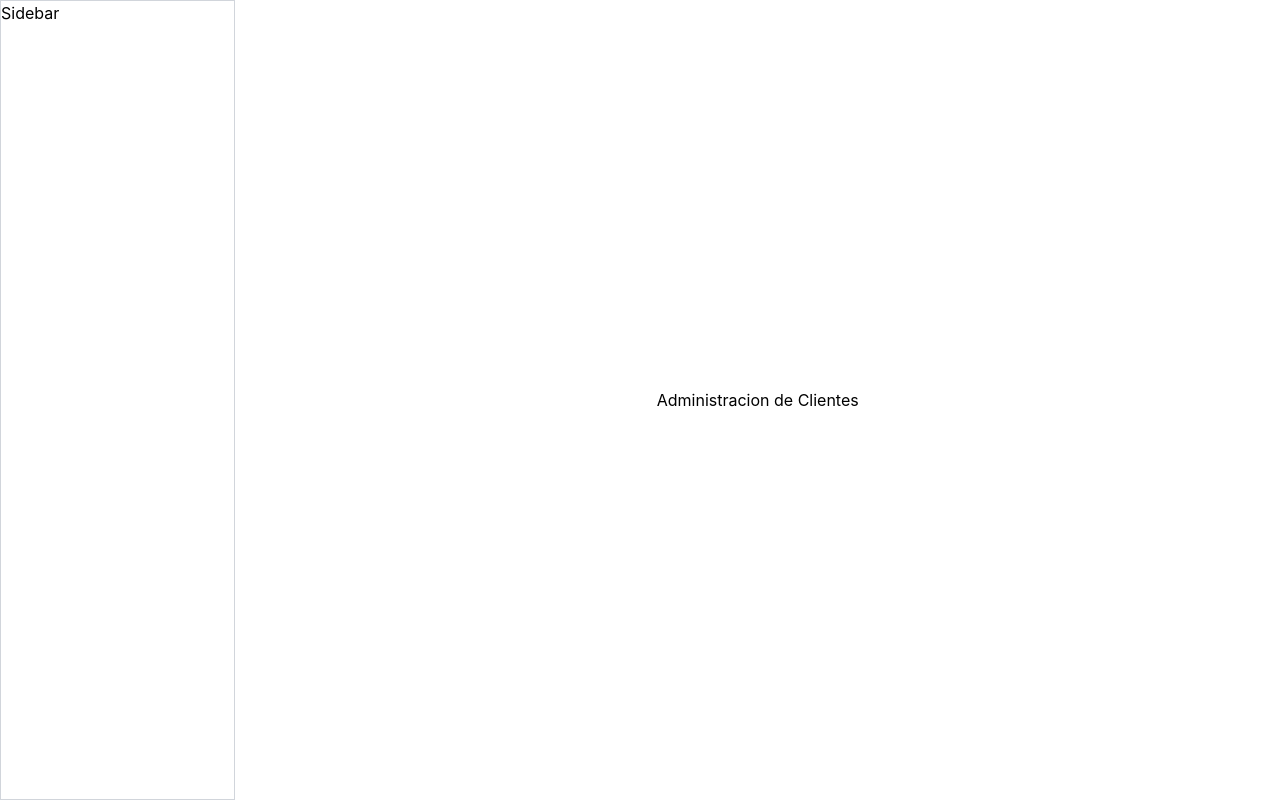
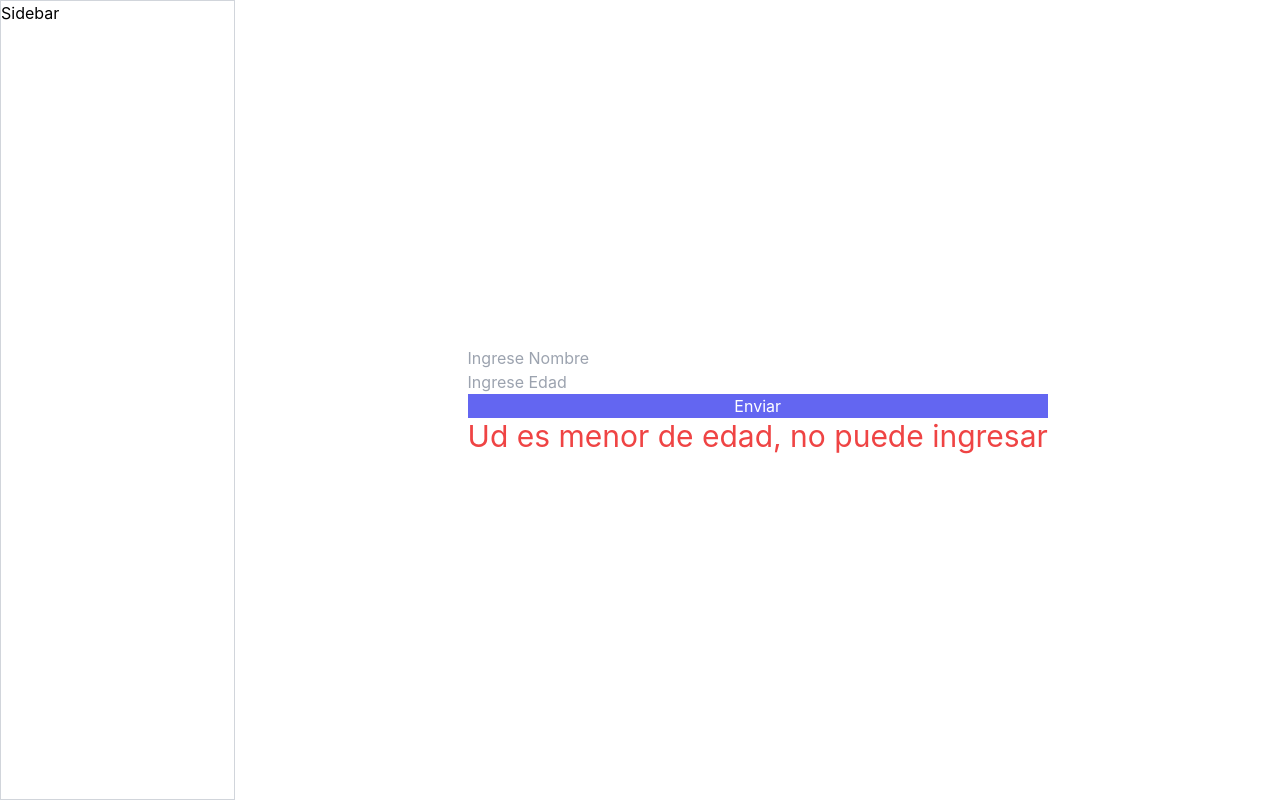
Before and after one commit to EdRiver8/React-Concesionario, a React (Create React App) app: page /admin/clientes in a window 1280 px wide. Built offline with nearby package versions, Linux system fonts and the light colour scheme.

Commit message:
Uso de useState y useEffect con renderizado condicional en /admin/clientes

```diff
--- a/src/pages/admin/Clientes.jsx
+++ b/src/pages/admin/Clientes.jsx
@@ -1,7 +1,76 @@
-import React from "react";
+import React, { useState, useEffect } from "react";
 
 const Clientes = () => {
-  return <div>Administracion de Clientes</div>;
+  const [nombre, setNombre] = useState("");
+  const [edad, setEdad] = useState(0);
+  const [menorEdad, setMenorEdad] = useState(true);
+
+  //comprueba siempre si es mayor o no, sin tener que esperar el click en enviar
+  useEffect(() => {
+    console.log(mayorEdad(edad));
+    setMenorEdad(menorDeEdad(edad));
+  }, [edad]);
+
+  const datos = () => {
+    let mayor = "";
+    if (edad > 17) {
+      mayor = "ud es mayor de edad";
+    } else {
+      mayor = "ud no es mayor de edad";
+    }
+    alert(`Su nombre es: ${nombre} y ${mayor}`);
+  };
+
+  function mayorEdad(edad) {
+    let caracterizacion = "";
+    edad >= 18
+      ? (caracterizacion = "ud es mayor de edad")
+      : (caracterizacion = "ud es menor de edad");
+    return caracterizacion;
+  }
+
+  function menorDeEdad(edad) {
+    let caracterizacion = true;
+    edad >= 18 ? (caracterizacion = false) : (caracterizacion = true);
+    return caracterizacion;
+  }
+
+  return (
+    <form className="flex flex-col" action="">
+      <input
+        type="text"
+        placeholder="Ingrese Nombre"
+        onChange={(e) => {
+          console.log(e.target.value);
+          setNombre(e.target.value);
+        }}
+      />
+      <input
+        type="number"
+        placeholder="Ingrese Edad"
+        onChange={(e) => {
+          console.log(e.target.value);
+          setEdad(e.target.value);
+        }}
+      />
+      <button
+        type="button"
+        className="bg-indigo-500 text-white"
+        onClick={datos}
+      >
+        Enviar
+      </button>
+      {menorEdad ? (
+        <span className="text-3xl text-red-500">
+          Ud es menor de edad, no puede ingresar
+        </span>
+      ) : (
+        <span className="text-3xl text-green-500">
+          Ud es mayor de edad, puede ingresar
+        </span>
+      )}
+    </form>
+  );
 };
 
 export default Clientes;
```
